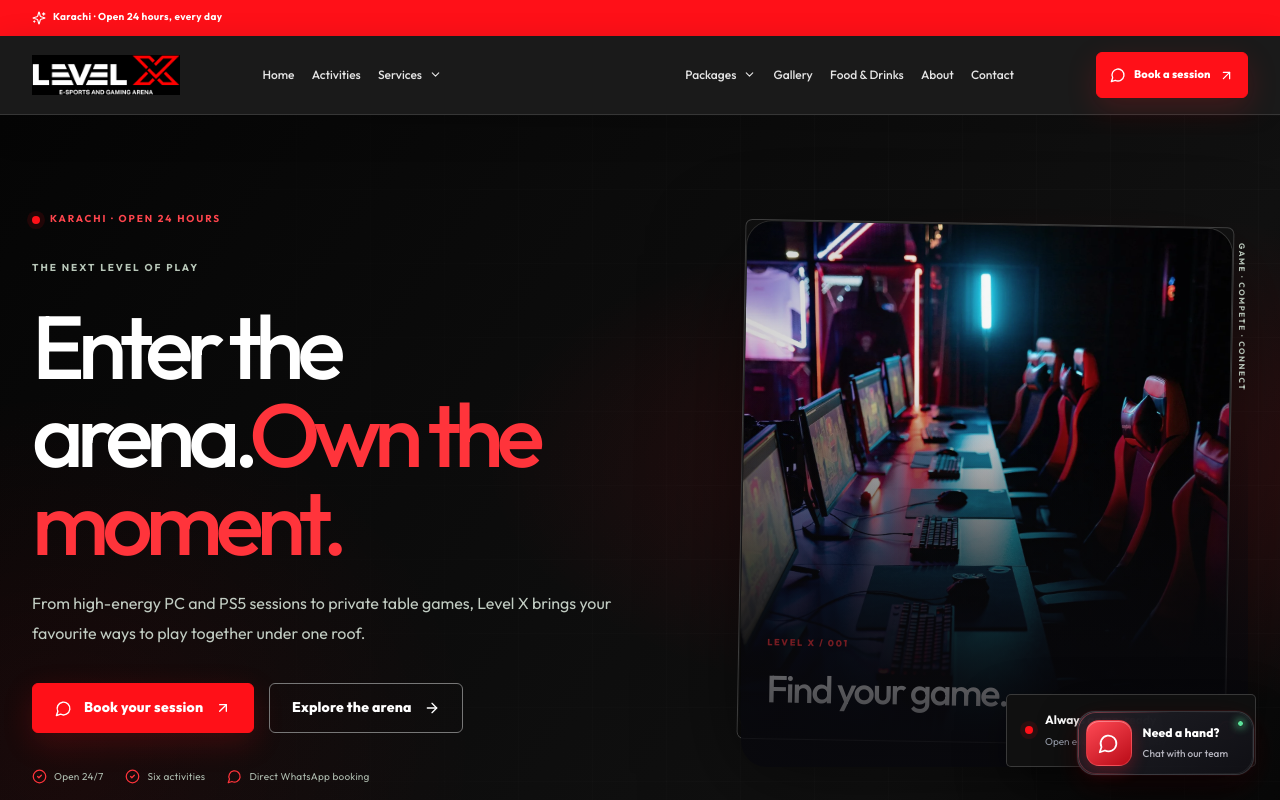
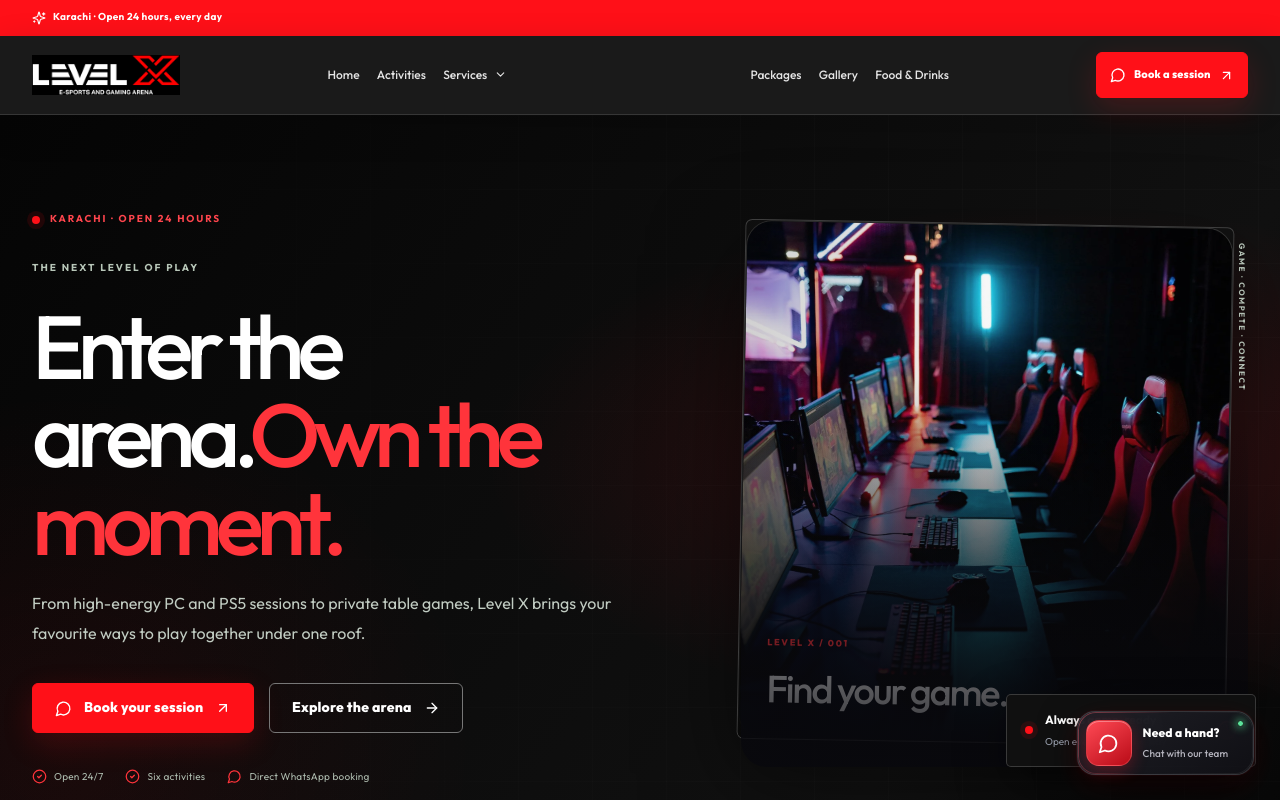
Before and after one commit to syedhussainabbaszaidi/levelxgamingarena, a Next.js app: page / in a window 1280 px wide. Shown: the top 800 px of the page. Built offline with nearby package versions, Linux system fonts and the light colour scheme.

Commit message:
Refine desktop navigation and footer contact layout

```diff
--- a/app/components.tsx
+++ b/app/components.tsx
@@ -24,21 +24,11 @@ export function Header() {
                 <Link href="/activities/ps5/"><strong>PlayStation 5</strong><small>Console sessions</small></Link>
                 <Link href="/activities/premium-snooker-room/"><strong>Premium Snooker</strong><small>Private snooker room</small></Link>
                 <Link href="/activities/private-table-tennis-room/"><strong>Table Tennis</strong><small>Private table tennis room</small></Link>
-                <Link href="/activities/"><strong>All activities</strong><small>Explore every experience</small></Link>
               </div>
             </div>
-            <div className="nav-dropdown">
-              <Link href="/packages/" aria-haspopup="true">Packages <ChevronDown size={13} /></Link>
-              <div className="nav-dropdown-panel">
-                <span className="nav-dropdown-kicker">PLAY MORE / PAY SMART</span>
-                <Link href="/packages/#hourly-rates"><strong>Hourly rates</strong><small>Compare current session pricing</small></Link>
-                <Link href="/packages/#account-passes"><strong>Prepaid passes</strong><small>Play-time bundles</small></Link>
-              </div>
-            </div>
+            <Link href="/packages/">Packages</Link>
             <Link href="/gallery/">Gallery</Link>
             <Link href="/food-drinks/">Food & Drinks</Link>
-            <Link href="/about-us/">About</Link>
-            <Link href="/contact-us/">Contact</Link>
           </nav>
           <div className="nav-actions">
             <a className="button button-primary nav-cta" href={whatsappLink("Hi Level X, I would like to book a gaming session. Please share availability.")} target="_blank" rel="noopener noreferrer">
```
